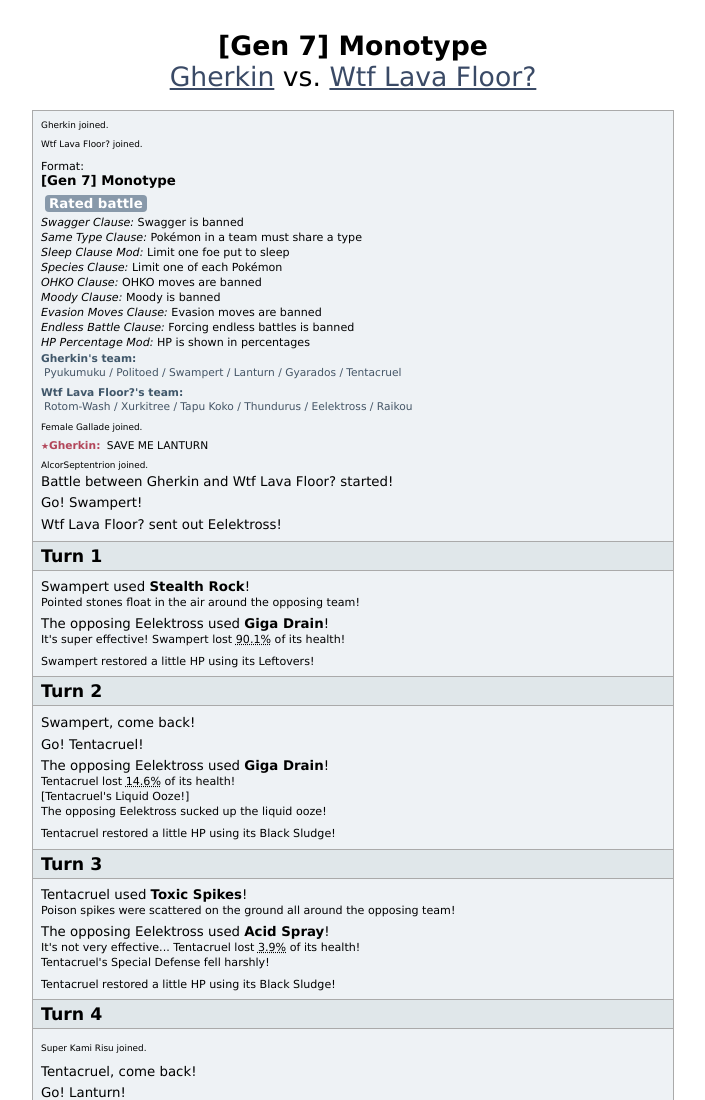
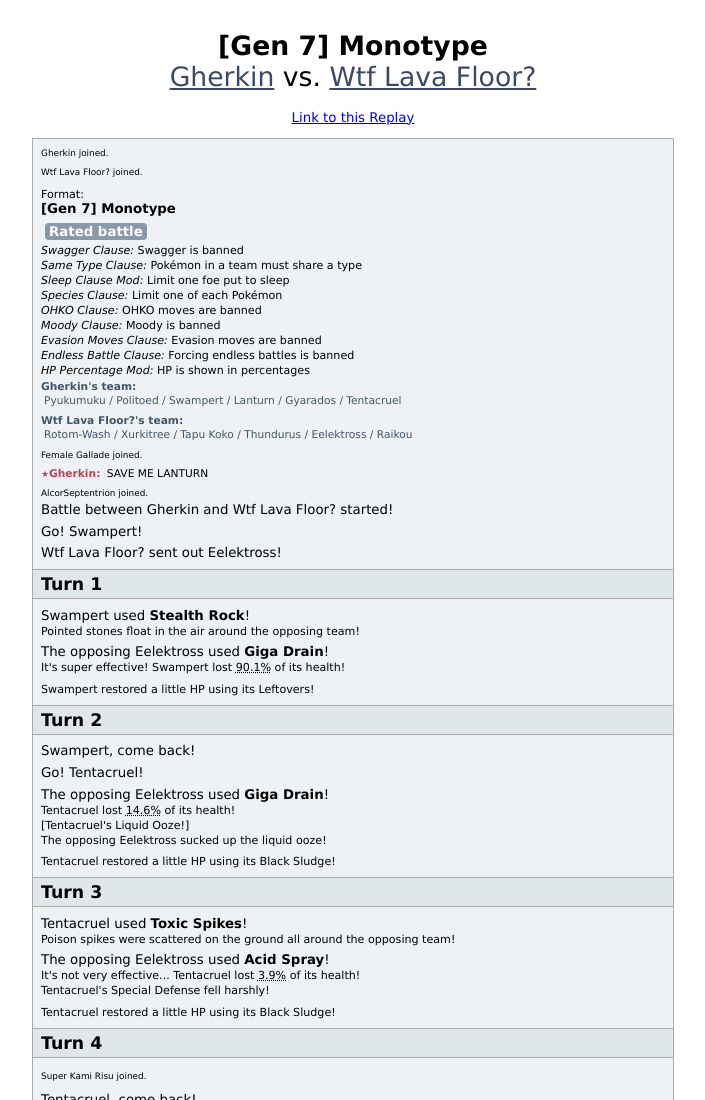
Before and after one commit to SoraLeague/SoraLeague.github.io, a plain HTML site: page replay/replay/Gen7Monotype-2017-01-30-gherkin-wtflavafloor.html in a window 1280 px wide. Shown: the top 1100 px of the page, without its empty margins (287-992 px from the left). Drawn offline with Linux system fonts and the light colour scheme; a script that the page names is missing.

Commit message:
Update Gen7Monotype-2017-01-30-gherkin-wtflavafloor.html

```diff
--- a/replay/replay/Gen7Monotype-2017-01-30-gherkin-wtflavafloor.html
+++ b/replay/replay/Gen7Monotype-2017-01-30-gherkin-wtflavafloor.html
@@ -9,6 +9,7 @@ html,body {font-family:Verdana, sans-serif;font-size:10pt;margin:0;padding:0;}bo
 <input type="hidden" name="replayid" value="gen7monotype-525928317" />
 <div class="battle"></div><div class="battle-log"></div><div class="replay-controls"></div><div class="replay-controls-2"></div>
 <h1 style="font-weight:normal;text-align:center"><strong>[Gen 7] Monotype</strong><br /><a href="http://pokemonshowdown.com/users/gherkin" class="subtle" target="_blank">Gherkin</a> vs. <a href="http://pokemonshowdown.com/users/wtflavafloor" class="subtle" target="_blank">Wtf Lava Floor?</a></h1>
+<center><p><a href="../replay/Gen7Monotype-2017-01-30-gherkin-wtflavafloor.html" target="_top">Link to this Replay</a></p></center>
 <script type="text/plain" class="battle-log-data">|j|Gherkin
 |j|Wtf Lava Floor?
 |player|p1|Gherkin|121
```
